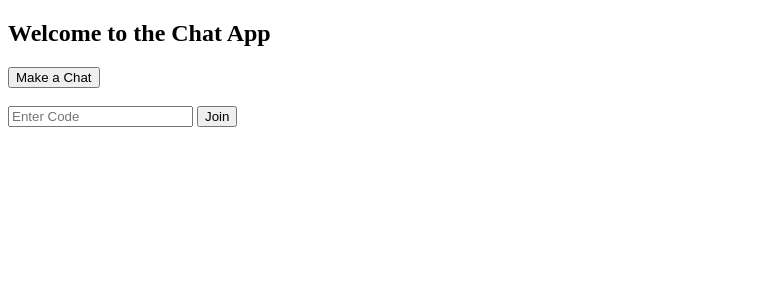
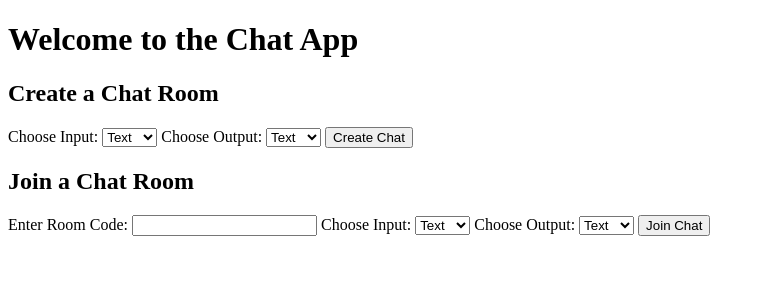
Before and after one commit to hars884/pyexpo_deafchat, a Flask app: page / in a window 1280 px wide. Shown: the top 300 px of the page, without its empty margins (0-765 px from the left). Run offline with Flask 3, Linux system fonts and the light colour scheme.

Commit message:
chatroom

```diff
--- a/app.py
+++ b/app.py
@@ -1,111 +1,205 @@
-# from flask import Flask, render_template, request, redirect, url_for, session
-# from flask_socketio import SocketIO, join_room, leave_room, send
-# import random
-# import string
-
-# app = Flask(__name__)
-# app.secret_key = "your_secret_key"
-# socketio = SocketIO(app, cors_allowed_origins="*")  # Enable cross-device communication
-
-# # Store active chat sessions
-# active_sessions = {}
-
-# def generate_unique_code():
-#     return ''.join(random.choices(string.ascii_uppercase + string.digits, k=6))
-
-# @app.route("/")
-# def home():
-#     return render_template("home.html")
-
-# @app.route("/create_session", methods=["POST"])
-# def create_session():
-#     unique_code = generate_unique_code()
-#     session["code"] = unique_code
-#     active_sessions[unique_code] = {"users": []}
-#     return render_template("share_code.html", code=unique_code)
-
-# @app.route("/join", methods=["POST"])
-# def join_session():
-#     code = request.form.get("code")
-#     if code in active_sessions:
-#         return redirect(url_for("chat", code=code))
-#     return "Invalid Code. Try Again."
-
-# @app.route("/chat/<code>")
-# def chat(code):
-#     if code not in active_sessions:
-#         return "Invalid or expired session."
-#     session["code"] = code
-#     return render_template("chat.html", code=code)
-
-# @socketio.on("join")
-# def handle_join(data):
-#     room = data["code"]
-#     join_room(room)
-#     send(f"A user joined the chat.", room=room)
-
-# @socketio.on("message")
-# def handle_message(data):
-#     room = data["code"]
-#     send(data["message"], room=room)
-
-# if __name__ == "__main__":
-#     socketio.run(app, host="192.168.183.102", port=5000, debug=True)
-from flask import Flask, render_template, request, redirect, url_for, session
-from flask_socketio import SocketIO, join_room, leave_room, send
+from flask import Flask, render_template, request, redirect, url_for, session, jsonify
+from flask_socketio import SocketIO, join_room, send, emit
 import random
 import string
+import os
+import base64
+from gtts import gTTS  # Text to Speech
+import speech_recognition as sr  # Speech to Text
+from flask_cors import CORS
+from io import BytesIO
+from pydub import AudioSegment
+import io
+import logging
 
+logging.basicConfig(level=logging.INFO)
+logger = logging.getLogger(__name__)
 app = Flask(__name__)
 app.secret_key = "secret"
-socketio = SocketIO(app, cors_allowed_origins="*")
+socketio = SocketIO(app, cors_allowed_origins=["http://localhost:5000", "http://your-ip-address"])
+CORS(app)
 
-# Store active chat rooms
-chat_rooms = {}
+UPLOAD_FOLDER = "static/audio/"
+os.makedirs(UPLOAD_FOLDER, exist_ok=True)
+
+chat_rooms = {}  # Stores active chatrooms and user preferences
 
 def generate_unique_code():
+    """Generate a unique 6-character code for each chat room."""
     return ''.join(random.choices(string.ascii_uppercase + string.digits, k=6))
 
 @app.route("/")
 def index():
+    """Landing page where user selects input & output modes."""
     return render_template("index.html")
 
 @app.route("/create_chat", methods=["POST"])
 def create_chat():
+    """Creates a new chat room with user preferences."""
     code = generate_unique_code()
-    chat_rooms[code] = {"users": []}  # Store active rooms
-    session["code"] = code
+    input_method = request.form.get("input_methodc")
+    output_method = request.form.get("output_methodc")
+
+    chat_rooms[code] = {
+        "users": [],
+        "first_user": {"input": input_method, "output": output_method},
+        "second_user": None,
+        "messages": [],
+    }
+    return redirect(url_for("waiting_room", code=code))
+
+@app.route("/waiting_room/<code>")
+def waiting_room(code):
+    """Waiting page until the second user joins."""
+    if code not in chat_rooms:
+        return "Invalid Code!"
     return render_template("waiting_room.html", code=code)
 
 @app.route("/join_chat", methods=["POST"])
 def join_chat():
+    """Allows a second user to join an existing chat."""
     code = request.form.get("code").strip()
-    if code in chat_rooms:
+    input_method = request.form.get("input_methodj")
+    output_method = request.form.get("output_methodj")
+
+    if code in chat_rooms and chat_rooms[code]["second_user"] is None:
+        chat_rooms[code]["second_user"] = {"input": input_method, "output": output_method}
+        socketio.emit("redirect_to_chat", {"code": code}, room=code)
         return redirect(url_for("chat", code=code))
-    return "Invalid Code!"
+
+    return "Invalid Code or Chat Already Full!"
 
 @app.route("/chat/<code>")
 def chat(code):
+    """Renders the chatroom with correct settings."""
     if code not in chat_rooms:
         return "Invalid Code!"
+
     session["code"] = code
-    return render_template("chat.html", code=code)
+    user_count = len(chat_rooms[code]["users"])
+
+    # Set user preferences correctly
+    if user_count == 0:
+        session["user_type"] = "first_user"
+        user_settings = chat_rooms[code]["first_user"]
+    else:
+        session["user_type"] = "second_user"
+        if chat_rooms[code]["second_user"] is None:
+            chat_rooms[code]["second_user"] = {"input": "text", "output": "text"}
+        user_settings = chat_rooms[code]["second_user"]
+
+    return render_template(
+        "chat.html",
+        code=code,
+        user_input=user_settings["input"],
+        user_output=user_settings["output"],
+    )
+
+def save_audio_file(audio_base64):
+    """Save base64 audio to a file and return its path."""
+    try:
+        audio_data = base64.b64decode(audio_base64)
+        file_name = f"{random.randint(1000, 9999)}.mp3"
+        file_path = os.path.join(UPLOAD_FOLDER, file_name)
+
+        with open(file_path, "wb") as f:
+            f.write(audio_data)
+
+        return f"/static/audio/{file_name}"
+    except Exception as e:
+        print("Audio Save Error:", e)
+        return ""
+
 
 @socketio.on("join")
 def handle_join(data):
+    """Handles users joining the chat room."""
     room = data["code"]
     join_room(room)
-
-    if "users" in chat_rooms[room] and len(chat_rooms[room]["users"]) < 2:
-        chat_rooms[room]["users"].append(request.sid)
+    chat_rooms[room]["users"].append(request.sid)
 
     if len(chat_rooms[room]["users"]) == 2:
         socketio.emit("redirect_to_chat", {"code": room}, room=room)
 
+
 @socketio.on("message")
 def handle_message(data):
+    """Handle messages and convert if needed."""
     room = data["code"]
-    send(data["message"], room=room)
+    sender = request.sid
+    message = data["message"]
+
+    sender_type = "first_user" if sender == chat_rooms[room]["users"][0] else "second_user"
+    receiver_type = "second_user" if sender_type == "first_user" else "first_user"
+
+    sender_data = chat_rooms[room][sender_type]
+    receiver_data = chat_rooms[room][receiver_type]
+
+    response_data = {"message": message, "type": data.get("type", "text")}
+
+    if sender_data["input"] == "voice" and receiver_data["output"] == "text":
+        response_data["message"] = voice_to_text(message)  # Convert to text
+        response_data["type"] = "text"
+
+    elif sender_data["input"] == "text" and receiver_data["output"] == "voice":
+        audio_path = text_to_voice(message)  # Convert to voice
+        response_data["message"] = audio_path  # Send as file URL
+        response_data["type"] = "audio"
+
+    elif sender_data["input"] == "voice" and receiver_data["output"] == "voice":
+        audio_path = save_audio_file(message)  # Store audio file
+        response_data["message"] = audio_path  # Send as file URL
+        response_data["type"] = "audio"
+
+    send(response_data, room=room)
+
+    chat_rooms[room]["messages"].append({"sender": sender, "message": message})
+
+
+def voice_to_text(audio_base64):
+    """Convert base64 audio to text."""
+    try:
+        audio_data = base64.b64decode(audio_base64)
+
+        # Convert MP3 to WAV for speech recognition
+        audio_segment = AudioSegment.from_file(io.BytesIO(audio_data), format="mp3")
+        wav_buffer = io.BytesIO()
+        audio_segment.export(wav_buffer, format="wav")
+        wav_buffer.seek(0)
+
+        # Recognize speech
+        recognizer = sr.Recognizer()
+        with sr.AudioFile(wav_buffer) as source:
+            audio = recognizer.record(source)
+        text = recognizer.recognize_google(audio)
+        return text
+
+    except Exception as e:
+        print("Voice to Text Error:", e)
+        return f"Error: {str(e)}"
+
+
+
+def text_to_voice(text):
+    """Converts text to voice and saves as MP3."""
+    try:
+        file_name = f"{random.randint(1000, 9999)}.mp3"
+        file_path = os.path.join(UPLOAD_FOLDER, file_name)
+
+        tts = gTTS(text)
+        tts.save(file_path)
+
+        return f"/static/audio/{file_name}"
+    except Exception as e:
+        print("Text to Voice Error:", e)
+        return ""
+
+
+@app.route("/check_user_joined/<code>")
+def check_user_joined(code):
+    """Checks if a second user has joined."""
+    return jsonify({"joined": code in chat_rooms and chat_rooms[code]["second_user"] is not None})
+
 
 if __name__ == "__main__":
     socketio.run(app, host="192.168.183.102", port=5000, debug=True)
--- a/templates/index.html
+++ b/templates/index.html
@@ -1,17 +1,48 @@
 <!DOCTYPE html>
-<html>
+<html lang="en">
 <head>
+    <meta charset="UTF-8">
+    <meta name="viewport" content="width=device-width, initial-scale=1.0">
     <title>Chat App</title>
 </head>
 <body>
-    <h2>Welcome to the Chat App</h2>
+    <h1>Welcome to the Chat App</h1>
+
+    <h2>Create a Chat Room</h2>
     <form action="/create_chat" method="post">
-        <button type="submit">Make a Chat</button>
+        <label for="input_methodc">Choose Input:</label>
+        <select name="input_methodc" id="input_methodc">
+            <option value="text">Text</option>
+            <option value="voice">Voice</option>
+        </select>
+
+        <label for="output_methodc">Choose Output:</label>
+        <select name="output_methodc" id="output_methodc">
+            <option value="text">Text</option>
+            <option value="voice">Voice</option>
+        </select>
+
+        <button type="submit">Create Chat</button>
     </form>
-    <br>
+
+    <h2>Join a Chat Room</h2>
     <form action="/join_chat" method="post">
-        <input type="text" name="code" placeholder="Enter Code" required>
-        <button type="submit">Join</button>
+        <label for="code">Enter Room Code:</label>
+        <input type="text" id="code" name="code" required>
+
+        <label for="input_methodj">Choose Input:</label>
+        <select name="input_methodj">
+            <option value="text">Text</option>
+            <option value="voice">Voice</option>
+        </select>
+
+        <label for="output_methodj">Choose Output:</label>
+        <select name="output_methodj">
+            <option value="text">Text</option>
+            <option value="voice">Voice</option>
+        </select>
+
+        <button type="submit">Join Chat</button>
     </form>
 </body>
 </html>
```
Also changed, not shown: templates/chat.html (+114 -49 lines), templates/home.html (deleted, +0 -18 lines), templates/share_code.html (deleted, +0 -10 lines), templates/waiting_room.html (+16 -11 lines), 1 other file.
